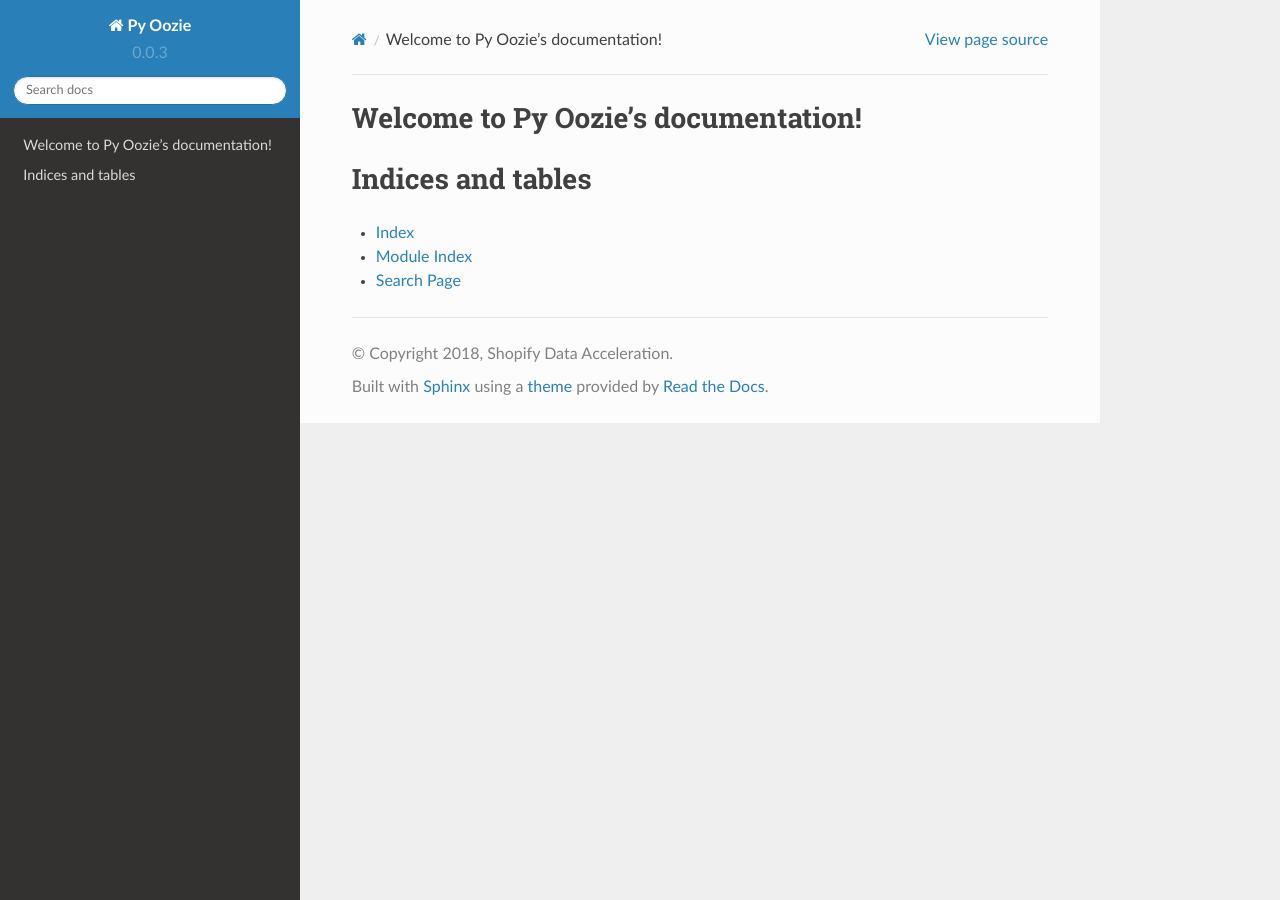
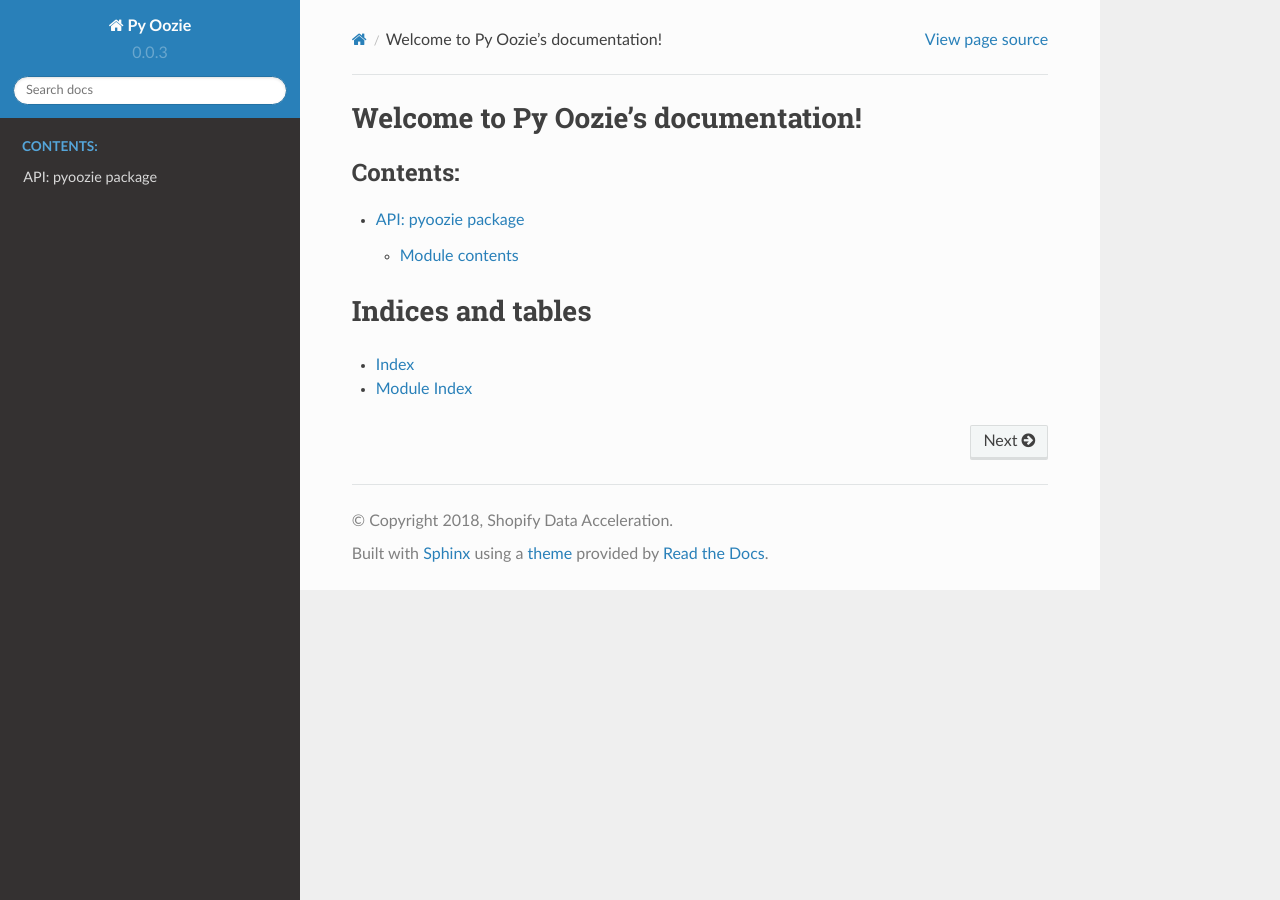
Before and after one commit to Shopify/pyoozie, a Sphinx documentation site: the page built from docs/source/index.rst, in a window 1280 px wide. Built offline with Sphinx 7.4.7 and the Read the Docs theme 2.0.0, drawn with Linux system fonts in a browser that asks for light colours.

```diff
--- /dev/null
+++ b/docs/source/api.rst
@@ -0,0 +1,9 @@
+API: pyoozie package
+====================
+
+Module contents
+---------------
+
+.. automodule:: pyoozie
+    :members:
+    :undoc-members:
--- a/docs/source/index.rst
+++ b/docs/source/index.rst
@@ -10,6 +10,7 @@ Welcome to Py Oozie's documentation!
    :maxdepth: 2
    :caption: Contents:
 
+   api
 
 
 Indices and tables
@@ -17,4 +18,3 @@ Indices and tables
 
 * :ref:`genindex`
 * :ref:`modindex`
-* :ref:`search`
```
Also changed, not shown: 1 other file.
